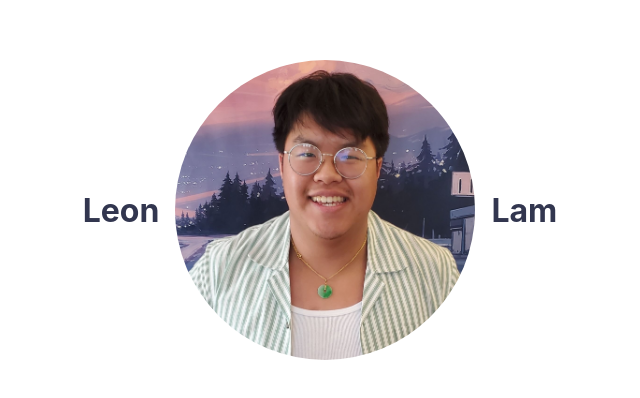
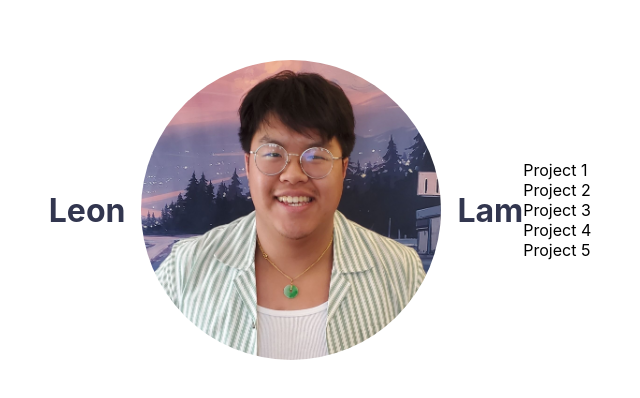
Before and after one commit to Leon-Lam919/personal-site, a React (Create React App) app: page / in a window 1280 px wide. Shown: the part 190-588 px from the top of the page, without its empty margins (320-960 px from the left). Built offline with nearby package versions, Linux system fonts and the light colour scheme.

Commit message:
Tailwind no work, y

```diff
--- a/src/App.js
+++ b/src/App.js
@@ -13,6 +13,14 @@ function App() {
         <Avatar alt="Leon profile pic" sx={{ width: 300, height: 300 }} src="/Me.jpg" />
         <h1 style={{ color: "#32364F" }}> Lam </h1>
       </Stack>
+
+      <section className="timeline">
+        <div className="timeline left"> Project 1 </div>
+        <div className="timeline right"> Project 2 </div>
+        <div className="timeline left"> Project 3</div>
+        <div className="timeline right"> Project 4</div>
+        <div className="timeline left">Project 5 </div>
+      </section>
     </div >
   );
 }
--- a/src/index.css
+++ b/src/index.css
@@ -1,3 +1,7 @@
+@tailwind base;
+@tailwind components;
+@tailwind utilities;
+
 body {
   margin: 0;
   font-family: -apple-system, BlinkMacSystemFont, 'Segoe UI', 'Roboto', 'Oxygen',
```
Also changed, not shown: package.json (+7 -1 lines), 1 other file (tests, documents, lock files or other folders).
